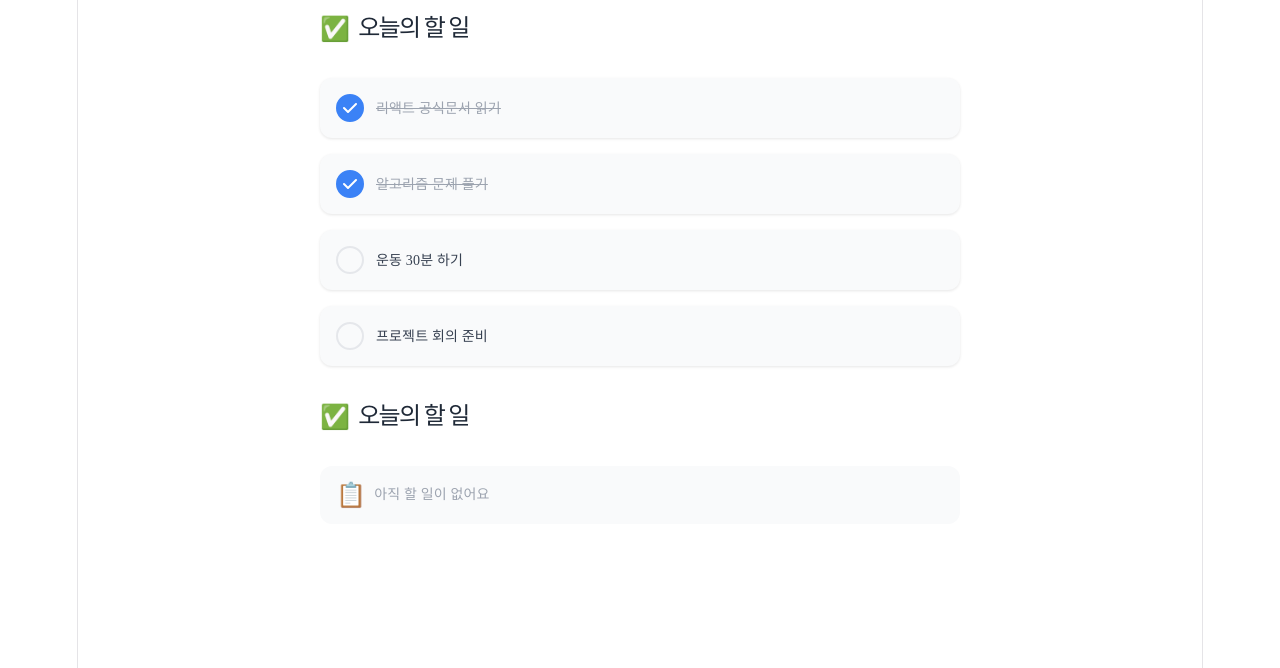
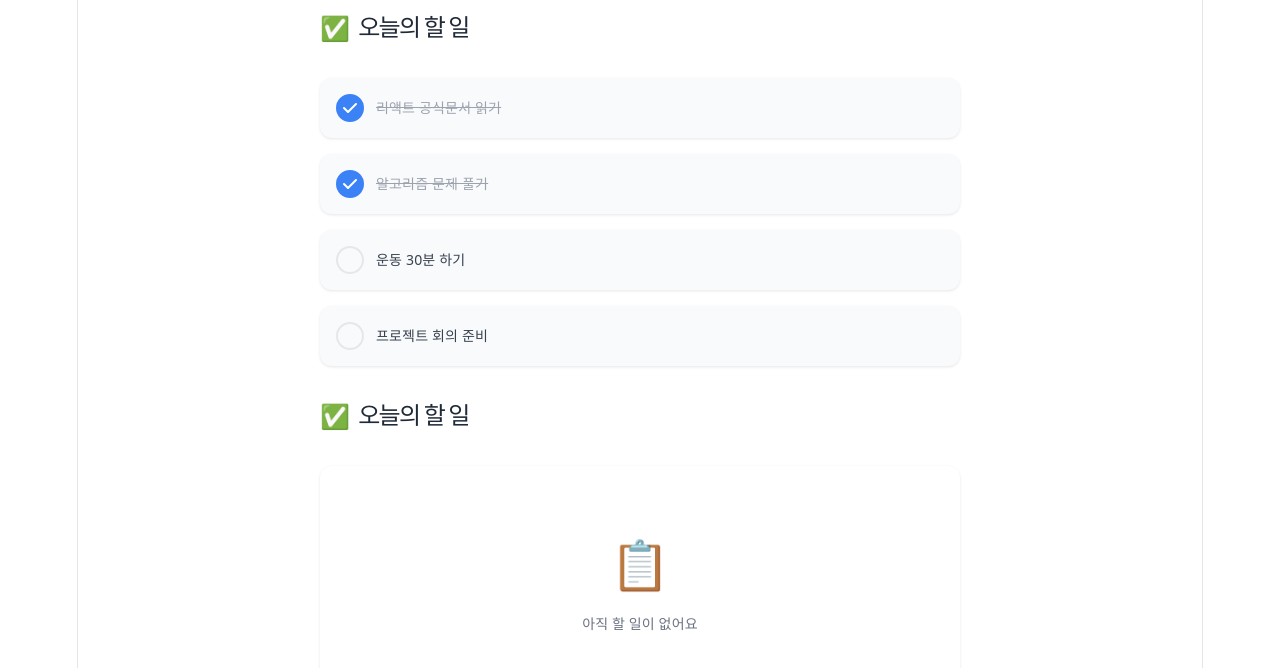
Before and after one commit to IT-Cotato/13th-Frontend-Assignment, a React (Vite) app: page / in a window 1280 px wide. Shown: the top 668 px of the page. Built offline with nearby package versions, Linux system fonts and the light colour scheme.

Commit message:
week2 empty구현 및  랜더링적용

```diff
--- a/src/App.css
+++ b/src/App.css
@@ -35,7 +35,6 @@
   font-size: 24px;
   font-weight: 700;
   line-height: 36px;
-
   margin: 0;
 }
 
@@ -51,6 +50,9 @@
   flex-direction: column;
   gap: 16px;
   align-self: stretch;
+  list-style: none;
+  padding: 0;
+  margin: 0;
 }
 
 .card {
@@ -58,20 +60,10 @@
   align-items: center;
   gap: 12px;
   padding: 16px;
-
   border-radius: 12px;
   background: #f9fafb;
   box-shadow: 0 1px 3px rgba(0, 0, 0, 0.1);
 }
-
-.card-text {
-  color: #1f2937;
-  font-family: Pretendard;
-  font-size: 14px;
-  font-weight: 400;
-  line-height: 21px;
-}
-
 
 .checkbox {
   display: flex;
@@ -79,7 +71,6 @@
   height: 24px;
   justify-content: center;
   align-items: center;
-
   border-radius: 50%;
   border: 2px solid #e5e7eb;
 }
@@ -99,24 +90,45 @@
   color: #9ca3af;
 }
 
-.frame1 {
-  list-style: none;
-  padding: 0;
-  margin: 0;
-}
 
-.empty {
+.empty-container {
   display: flex;
+  flex-direction: column;
+  width: 640px;
+  height: 233px;
+  padding-top: 64px;
+  gap: 12px;
   align-items: center;
-  gap: 8px;
-  padding: 16px;
+
   border-radius: 12px;
-  background: #f9fafb;
-  color: #9ca3af;
-  font-family: Pretendard;
-  font-size: 14px;
+  background: #FFF;
+  box-shadow: 0 1px 3px 0 rgba(0, 0, 0, 0.10);
 }
 
 .empty-icon {
-  font-size: 24px;
+  display: flex;
+  justify-content: center;
+  align-items: center;
+  align-self: stretch;
+  color: #0a0a0a;
+  text-align: center;
+  font-family: Pretendard;
+  font-size: 48px;
+  font-style: normal;
+  font-weight: 400;
+  line-height: 72px;
 }
+
+.empty-text {
+  display: flex;
+  justify-content: center;
+  align-items: center;
+  align-self: stretch;
+  color: #6b7280;
+  text-align: center;
+  font-family: Pretendard;
+  font-size: 14px;
+  font-style: normal;
+  font-weight: 400;
+  line-height: 21px;
+}
--- a/src/App.tsx
+++ b/src/App.tsx
@@ -12,7 +12,6 @@ function App() {
 
   return (
     <div className="frame3">
-      {/* 첫 번째 오늘의 할 일 */}
       <div className="frame2">
         <TodoHeader />
       </div>
@@ -20,12 +19,11 @@ function App() {
         <TodoList todos={todos} />
       </div>
 
-      {/* 두 번째 오늘의 할 일 */}
       <div className="frame2">
         <TodoHeader />
       </div>
       <div className="container">
-        <TodoList todos={[]} /> {/* 빈 배열 전달 */}
+        <TodoList todos={[]} />
       </div>
     </div>
   );
--- a/src/TodoCard.tsx
+++ b/src/TodoCard.tsx
@@ -14,10 +14,7 @@ function TodoCard({ text, isDone }: { text: string; isDone: boolean }) {
           </svg>
         )}
       </div>
-
-      <div className={`card-text ${isDone ? "done" : ""}`}>
-        {text}
-      </div>
+      <div className={`card-text ${isDone ? "done" : ""}`}>{text}</div>
     </div>
   );
 }
--- a/src/TodoList.tsx
+++ b/src/TodoList.tsx
@@ -7,12 +7,12 @@ interface Todo {
 }
 
 function TodoList({ todos }: { todos: Todo[] }) {
-  // 비어있을 경우 빈 상태 UI
+  // 빈 배열이면 빈 상태 UI 렌더링
   if (todos.length === 0) {
     return (
-      <div className="empty">
-        <span className="empty-icon">📋</span>
-        <p>아직 할 일이 없어요</p>
+      <div className="empty-container">
+        <div className="empty-icon">📋</div>
+        <div className="empty-text">아직 할 일이 없어요</div>
       </div>
     );
   }
```
